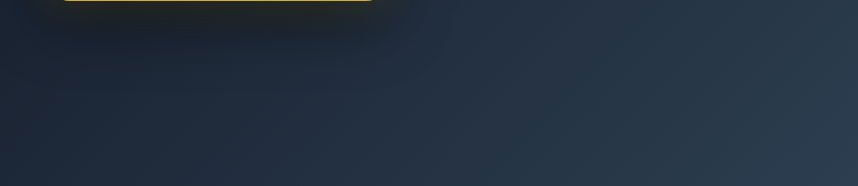
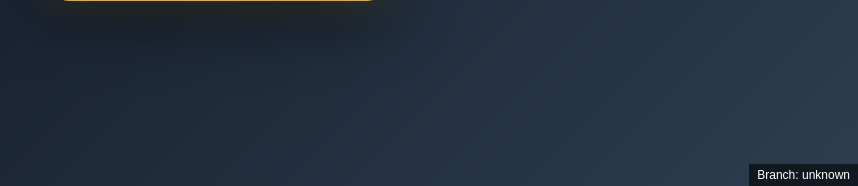
Before and after one commit to harkoy/merlin_playground, a PHP site: page /forgot-password.php in a window 1280 px wide. Shown: the part 614-800 px from the top of the page, without its empty margins (422-1280 px from the left). Run offline with PHP 8.4, Linux system fonts and the light colour scheme.

Commit message:
Show current branch on frontend

```diff
--- a/admin.php
+++ b/admin.php
@@ -711,5 +711,7 @@ document.addEventListener('DOMContentLoaded', function() {
 });
 </script>
 
+<?php include 'branch.php'; ?>
+
 </body>
 </html>
--- /dev/null
+++ b/branch.php
@@ -0,0 +1,28 @@
+<?php
+function current_branch(): string {
+    $headFile = __DIR__ . '/.git/HEAD';
+    if (is_readable($headFile)) {
+        $head = trim(file_get_contents($headFile));
+        if (strpos($head, 'ref:') === 0) {
+            return basename($head);
+        }
+        return $head ?: 'unknown';
+    }
+    return 'unknown';
+}
+$branch = htmlspecialchars(current_branch(), ENT_QUOTES, 'UTF-8');
+?>
+<div id="branch-info">Branch: <?php echo $branch; ?></div>
+<style>
+#branch-info {
+    position: fixed;
+    bottom: 0;
+    right: 0;
+    background: rgba(0, 0, 0, 0.6);
+    color: #fff;
+    padding: 4px 8px;
+    font-size: 12px;
+    font-family: sans-serif;
+    z-index: 1000;
+}
+</style>
--- a/chat.php
+++ b/chat.php
@@ -190,5 +190,7 @@ document.querySelector('.message-input').addEventListener('keypress', function(e
 });
 </script>
 
+<?php include 'branch.php'; ?>
+
 </body>
 </html>
--- a/forgot-password.php
+++ b/forgot-password.php
@@ -82,5 +82,6 @@ $token = $_GET['token'] ?? null;
         </div>
     </div>
 </div>
+<?php include 'branch.php'; ?>
 </body>
 </html>
--- a/login.php
+++ b/login.php
@@ -207,5 +207,7 @@ function animateCard() {
 animateCard();
 </script>
 
+<?php include 'branch.php'; ?>
+
 </body>
 </html>
--- a/logout.php
+++ b/logout.php
@@ -479,5 +479,7 @@ function animateCard() {
 animateCard();
 </script>
 
+<?php include 'branch.php'; ?>
+
 </body>
 </html>
--- a/privacy.php
+++ b/privacy.php
@@ -12,5 +12,6 @@
 <p>Este chat almacena los mensajes enviados por los usuarios y las respuestas generadas con la API de OpenAI.
 Los datos de perfil se guardan para mantener el historial y personalizar la experiencia.
 Puedes actualizar o eliminar tu información en cualquier momento desde tu <a href="profile.php">perfil</a>.</p>
+<?php include 'branch.php'; ?>
 </body>
 </html>
--- a/profile.php
+++ b/profile.php
@@ -352,5 +352,7 @@ document.addEventListener('keydown', function(e) {
 });
 </script>
 
+<?php include 'branch.php'; ?>
+
 </body>
 </html>
--- a/questionnaire.php
+++ b/questionnaire.php
@@ -56,5 +56,6 @@ if ($_SERVER['REQUEST_METHOD'] === 'POST') {
     <button type="submit">Enviar</button>
 </form>
 <p><a href="chat.php">Volver al chat</a></p>
+<?php include 'branch.php'; ?>
 </body>
 </html>
--- a/register.php
+++ b/register.php
@@ -42,5 +42,6 @@ if ($_SERVER['REQUEST_METHOD'] === 'POST') {
 </form>
 <p style="font-size:small">Al registrarte aceptas la <a href="privacy.php">política de privacidad</a> y que tus datos sean almacenados.</p>
 <?php if (!empty($error)) echo "<p>$error</p>"; ?>
+<?php include 'branch.php'; ?>
 </body>
 </html>
--- a/summary.php
+++ b/summary.php
@@ -35,5 +35,6 @@ if ($_SERVER['REQUEST_METHOD'] === 'POST') {
     <button type="submit">Confirmar</button>
 </form>
 <p><a href="chat.php">Solicitar ajustes</a></p>
+<?php include 'branch.php'; ?>
 </body>
 </html>
```
